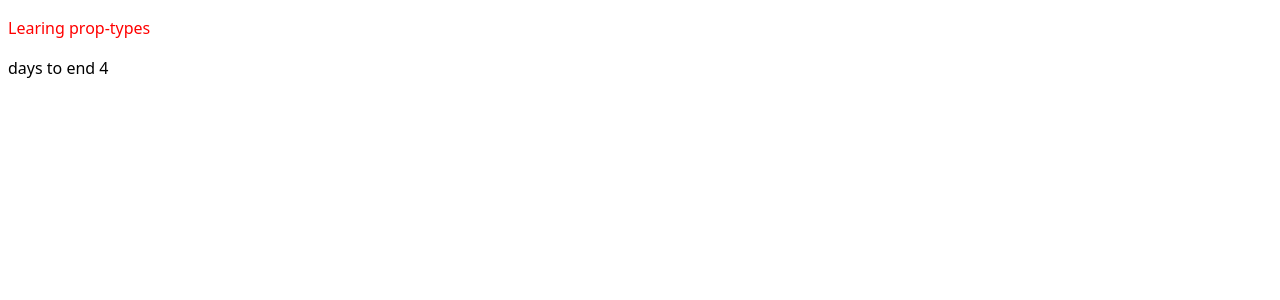
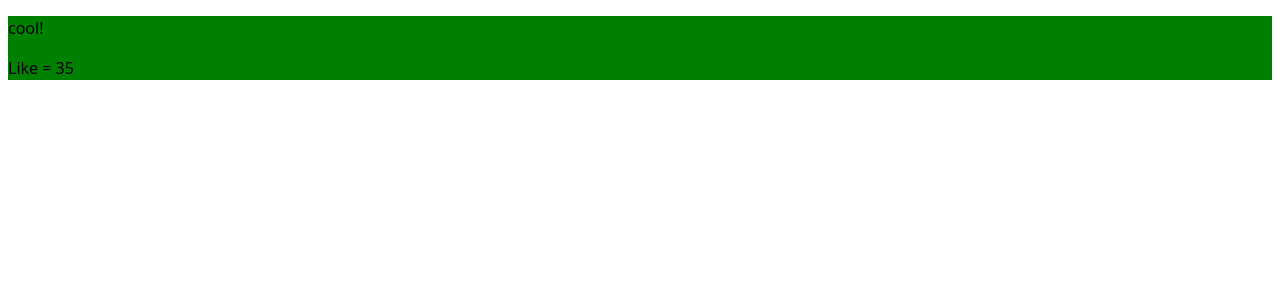
Before and after one commit to MakarKolesnyk/react, a React (Vite) app: page / in a window 1280 px wide. Shown: the top 300 px of the page. Built offline with nearby package versions, Linux system fonts and the light colour scheme.

Commit message:
Add Comment

```diff
--- a/src/App.jsx
+++ b/src/App.jsx
@@ -1,16 +1,16 @@
-import Task from "./components/Task/Task";
 
-const dataTask = {
-  id: 1,
-  text: "Learing prop-types",
-  days: 4,
-  isDone: false,
-};
+import Comment from './components/Comment/Comment';
 
+const dataComent= {
+    id:1,
+    content:"cool!",
+    amountLike:35,
+    isNew: true
+}
 function App() {
   return (
     <>
-      <Task dataTask={dataTask} />
+      <Comment dataComent={dataComent}/>
     </>
   );
 }
--- /dev/null
+++ b/src/components/Comment/Comment.jsx
@@ -0,0 +1,23 @@
+import PropTypes from "prop-types";
+
+const Comment = (props) => {
+  const {
+    dataComent: { content, amountLike, isNew },
+  } = props;
+  return (
+    <div style={{ backgroundColor: isNew ? "green" : "white" }}>
+      <p>{content}</p>
+      <p>Like = {amountLike}</p>
+    </div>
+  );
+};
+
+Comment.propTypes = {
+    dataComent: PropTypes.shape({
+        content: PropTypes.string.isRequired,
+        amountLike: PropTypes.number,
+        isNew: PropTypes.bool,
+    })
+};
+
+export default Comment;
```
